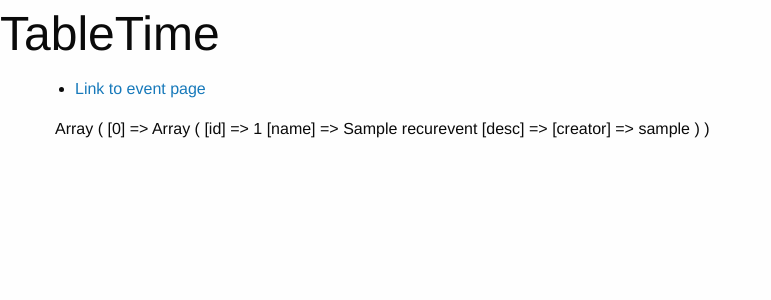
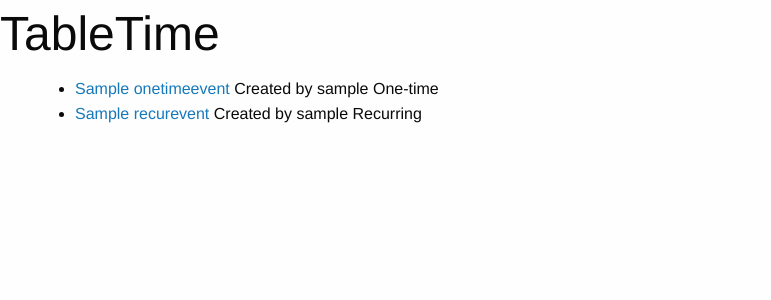
Before and after one commit to with-a-k/tabletime-php, a PHP site: page /events.php in a window 1280 px wide. Shown: the part 54-354 px from the top of the page, without its empty margins (0-771 px from the left). Run offline with PHP 8.4, Linux system fonts and the light colour scheme; tables that the repository leaves empty hold one stand-in row (values such as "Sample post"); data that the repository does not hold is empty; some libraries are stand-ins or nearby versions.

Commit message:
Clean up event display in event browser

```diff
--- a/web/events.php
+++ b/web/events.php
@@ -15,10 +15,26 @@
     <div class="grid-container">
       <ul>
       <?php foreach ($otes as $event): ?>
-        <li><a href="events/<?=$event['id']?>.php">Link to event page</a></li>
+        <li>
+          <div>
+            <a href="events?oid<?=$event['id']?>.php"><?=$event['name']?></a>
+            Created by <?=$event['creator']?>
+            <?=$event['desc']?>
+            One-time
+          </div>
+        </li>
+      <?php endforeach; ?>
+      <?php foreach ($recs as $event): ?>
+        <li>
+          <div>
+            <a href="events?rid<?=$event['id']?>.php"><?=$event['name']?></a>
+            Created by <?=$event['creator']?>
+            <?=$event['desc']?>
+            Recurring
+          </div>
+        </li>
       <?php endforeach; ?>
       </ul>
-      <?php print_r($recs); ?>
     </div>
   </body>
 </html>
```
